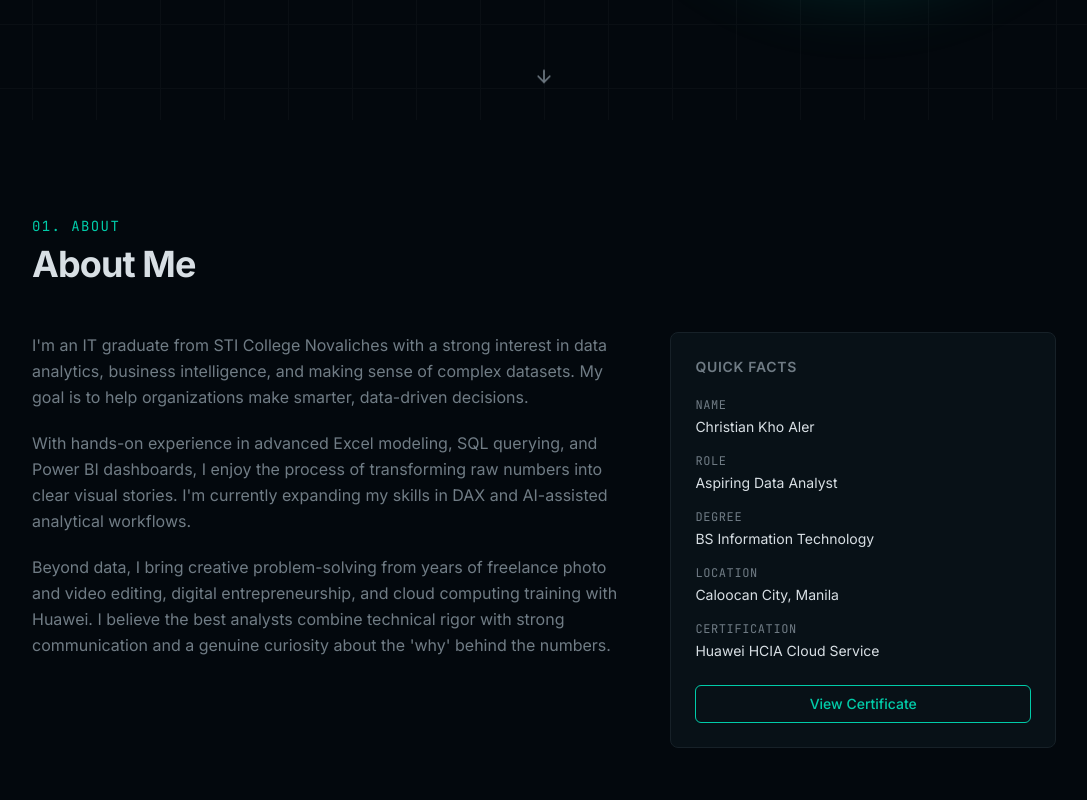
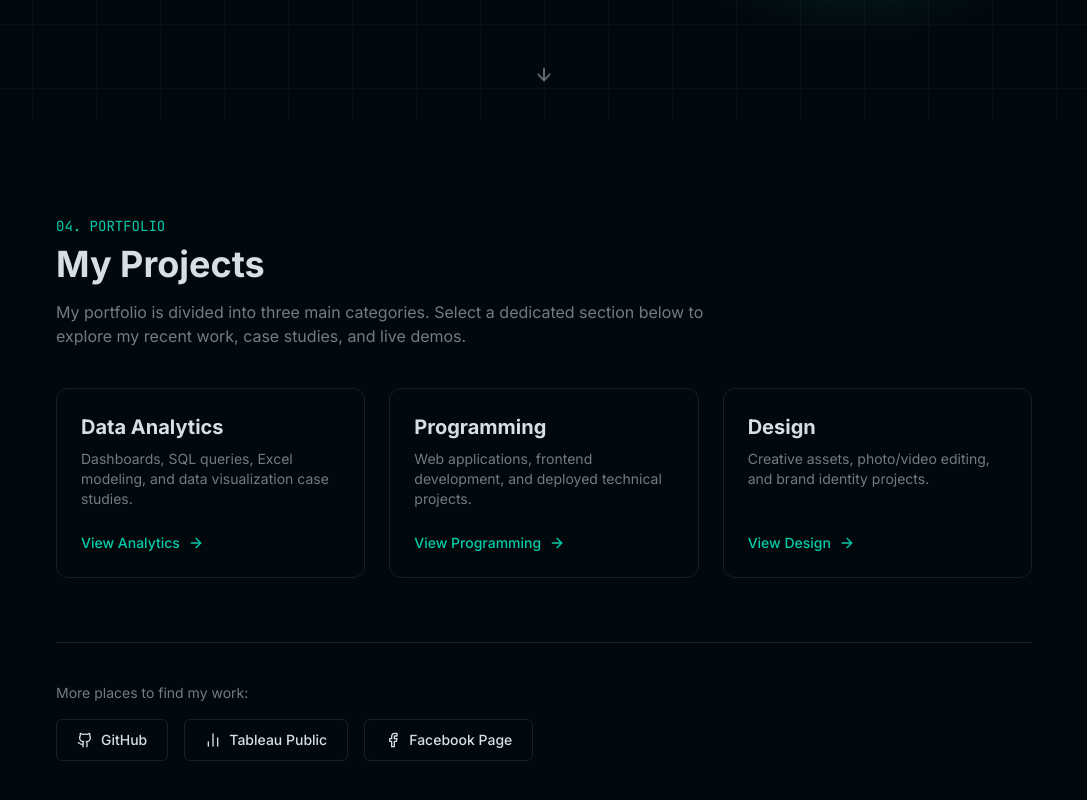
Before and after one commit to chrissssy520/Ckaportfolio, a Next.js app: page / in a window 1280 px wide. Shown: the part 680-1480 px from the top of the page, without its empty margins (96-1183 px from the left). Built offline with nearby package versions, Linux system fonts and the light colour scheme.

Commit message:
Update projects section with routing cards and external links

```diff
--- a/app/page.tsx
+++ b/app/page.tsx
@@ -14,6 +14,7 @@ export default function Page() {
       <Navbar />
       <main>
         <HeroSection />
+        <ProjectsSection />
         <AboutSection />
         <SkillsSection />
         <ExperienceSection />
--- a/components/hero-section.tsx
+++ b/components/hero-section.tsx
@@ -105,15 +105,7 @@ export function HeroSection() {
               Download CV
             </a>
 
-            <a
-              href="https://github.com/chrissssy520"
-              target="_blank"
-              rel="noopener noreferrer"
-              className="inline-flex items-center gap-2 rounded-md border border-primary px-6 py-3 text-sm font-medium text-primary transition-colors hover:bg-primary hover:text-primary-foreground"
-            >
-              <Github className="size-4" />
-              GitHub
-            </a>
+
                  <a
               href="#contact"
               className="inline-flex items-center gap-2 rounded-md bg-primary px-6 py-3 text-sm font-medium text-primary-foreground transition-opacity hover:opacity-90"
--- a/components/projects-section.tsx
+++ b/components/projects-section.tsx
@@ -1,6 +1,96 @@
+import { Github, BarChart2, Facebook, ArrowRight, Download } from "lucide-react"
+
 export function ProjectsSection() {
   return (
-    <section id="projects" className="py-24 px-6">
+    <section id="projects" className="py-24 px-6 max-w-5xl mx-auto">
+
+      {/* Section Header & Note */}
+      <div className="mb-10">
+        <p className="text-primary font-mono text-sm mb-2">04. PORTFOLIO</p>
+        <h2 className="text-3xl md:text-4xl font-bold text-foreground mb-4">My Projects</h2>
+        <p className="text-muted-foreground max-w-2xl text-base">
+          My portfolio is divided into three main categories. Select a dedicated section below to explore my recent work, case studies, and live demos.
+        </p>
+      </div>
+
+      {/* Category Navigation Cards */}
+      <div className="grid grid-cols-1 md:grid-cols-3 gap-4 md:gap-6 mb-16">
+
+        <a href="/data-analytics" className="group flex flex-col p-6 rounded-xl border border-border bg-background hover:border-primary hover:bg-primary/5 transition-all duration-300">
+          <h3 className="text-xl font-bold text-foreground mb-2 group-hover:text-primary transition-colors">Data Analytics</h3>
+          <p className="text-sm text-muted-foreground mb-6 flex-grow">
+            Dashboards, SQL queries, Excel modeling, and data visualization case studies.
+          </p>
+          <div className="flex items-center text-primary text-sm font-medium mt-auto">
+            View Analytics <ArrowRight className="ml-2 size-4 group-hover:translate-x-1 transition-transform" />
+          </div>
+        </a>
+
+        <a href="/programming" className="group flex flex-col p-6 rounded-xl border border-border bg-background hover:border-primary hover:bg-primary/5 transition-all duration-300">
+          <h3 className="text-xl font-bold text-foreground mb-2 group-hover:text-primary transition-colors">Programming</h3>
+          <p className="text-sm text-muted-foreground mb-6 flex-grow">
+            Web applications, frontend development, and deployed technical projects.
+          </p>
+          <div className="flex items-center text-primary text-sm font-medium mt-auto">
+            View Programming <ArrowRight className="ml-2 size-4 group-hover:translate-x-1 transition-transform" />
+          </div>
+        </a>
+
+        <a href="/design" className="group flex flex-col p-6 rounded-xl border border-border bg-background hover:border-primary hover:bg-primary/5 transition-all duration-300">
+          <h3 className="text-xl font-bold text-foreground mb-2 group-hover:text-primary transition-colors">Design</h3>
+          <p className="text-sm text-muted-foreground mb-6 flex-grow">
+            Creative assets, photo/video editing, and brand identity projects.
+          </p>
+          <div className="flex items-center text-primary text-sm font-medium mt-auto">
+            View Design <ArrowRight className="ml-2 size-4 group-hover:translate-x-1 transition-transform" />
+          </div>
+        </a>
+
+      </div>
+
+      {/* External Links & Resume */}
+      <div className="border-t border-border pt-10">
+        <p className="text-sm text-muted-foreground mb-4">More places to find my work:</p>
+        <div className="flex flex-wrap gap-4">
+
+
+
+
+          {/* GitHub */}
+          <a
+            href="https://github.com/chrissssy520"
+            target="_blank"
+            rel="noopener noreferrer"
+            className="flex items-center gap-2 px-5 py-2.5 border border-border text-foreground rounded-md hover:border-primary hover:text-primary transition-colors text-sm font-medium"
+          >
+            <Github size={16} />
+            GitHub
+          </a>
+
+          {/* Tableau */}
+          <a
+            href="https://public.tableau.com/app/profile/christian.aler3008/vizzes"
+            target="_blank"
+            rel="noopener noreferrer"
+            className="flex items-center gap-2 px-5 py-2.5 border border-border text-foreground rounded-md hover:border-primary hover:text-primary transition-colors text-sm font-medium"
+          >
+            <BarChart2 size={16} />
+            Tableau Public
+          </a>
+
+          {/* Facebook */}
+          <a
+            href="https://web.facebook.com/chanaler02"
+            target="_blank"
+            rel="noopener noreferrer"
+            className="flex items-center gap-2 px-5 py-2.5 border border-border text-foreground rounded-md hover:border-primary hover:text-primary transition-colors text-sm font-medium"
+          >
+            <Facebook size={16} />
+            Facebook Page
+          </a>
+
+        </div>
+      </div>
 
     </section>
   )
```
Also changed, not shown: 1 other file (tests, documents, lock files or other folders). Lines whose indentation alone changed are shown as unchanged.
